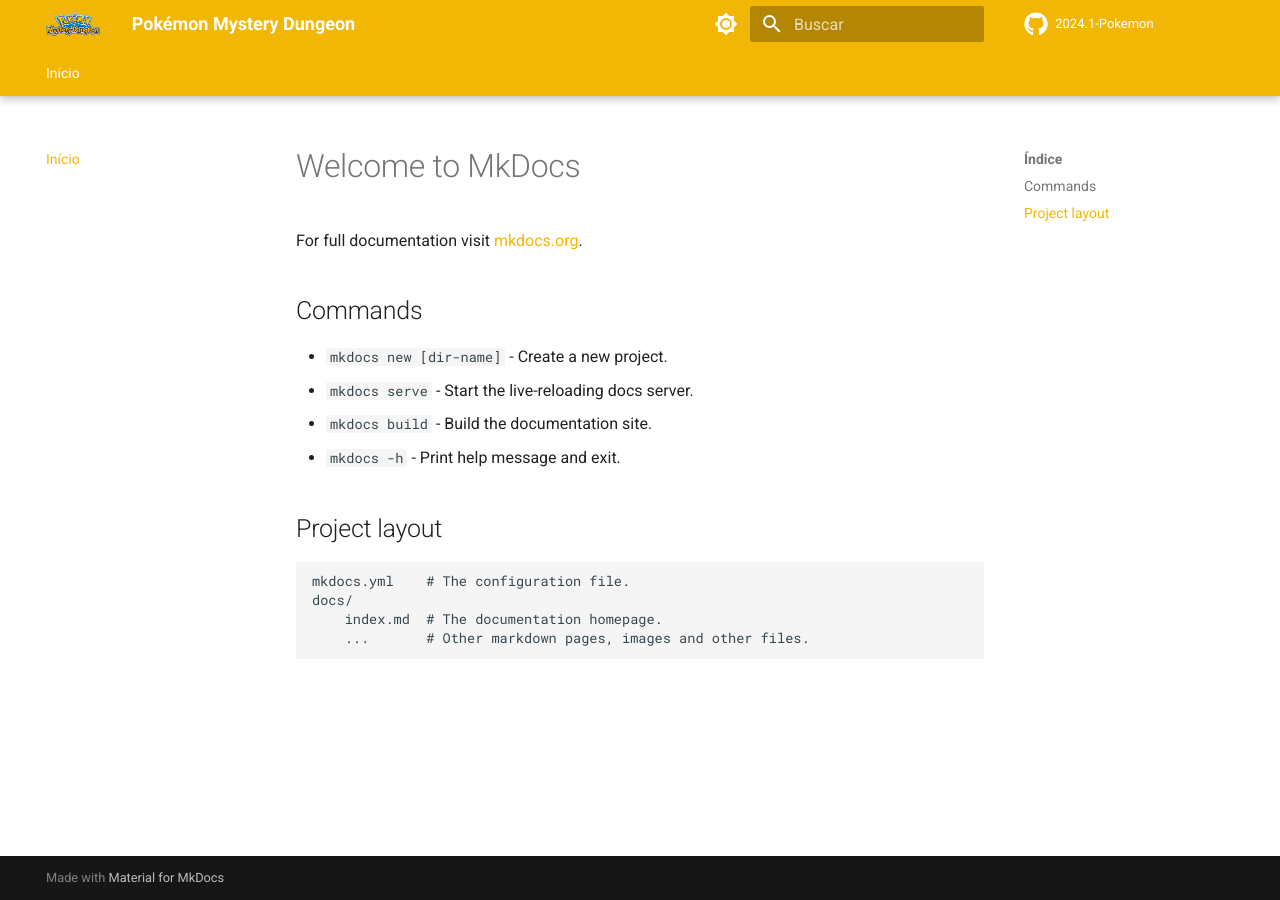
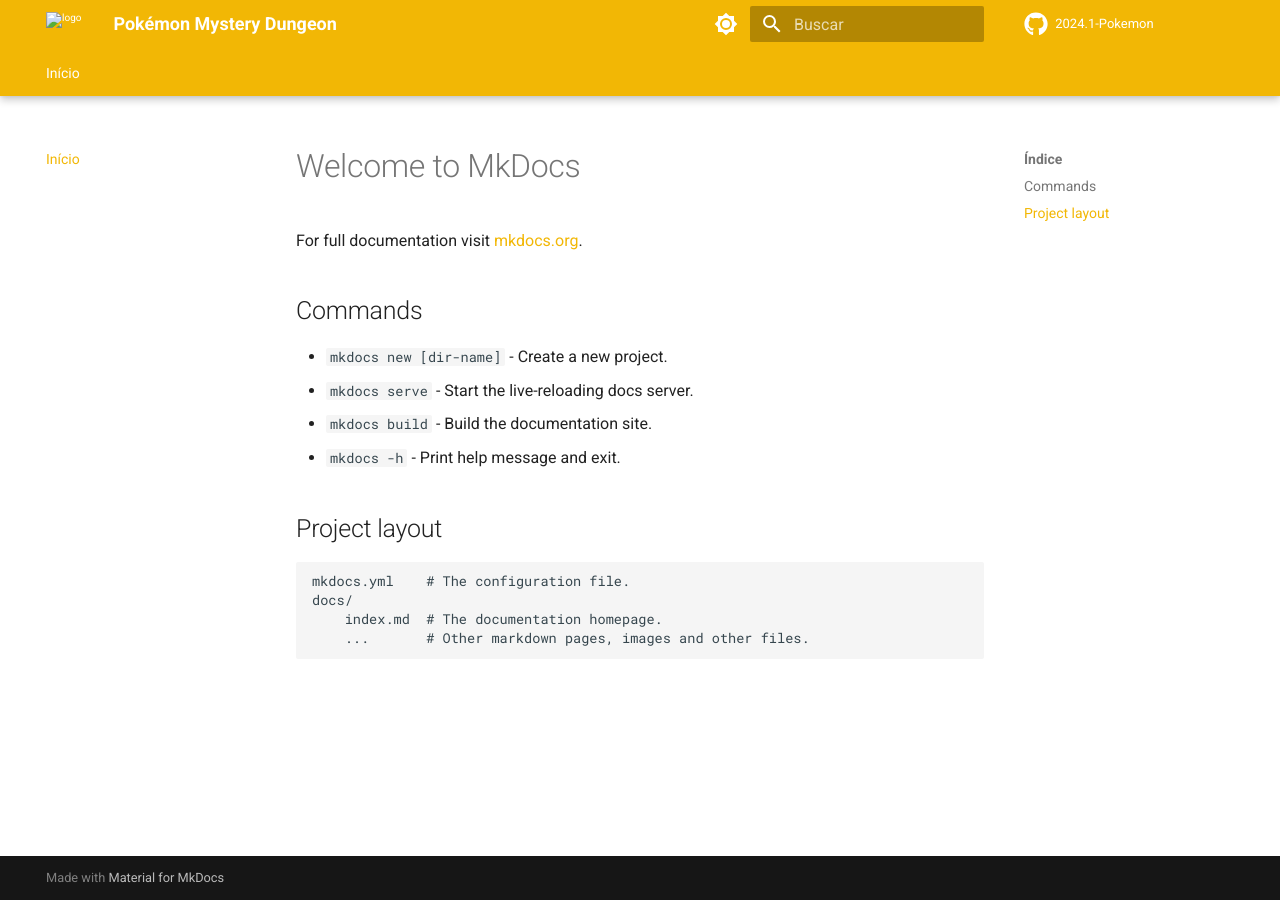
Before and after one commit to SBD1/2024.1-Pokemon, an MkDocs documentation site: the page built from docs/index.md, in a window 1280 px wide. Built offline with MkDocs 1.6.1 and Material for MkDocs 9.7.7, drawn with Linux system fonts in a browser that asks for light colours; comment, search, counter and statistics services are not loaded.

Commit message:
Update mkdocs.yml

```diff
--- a/mkdocs.yml
+++ b/mkdocs.yml
@@ -5,8 +5,8 @@ repo_url: https://github.com/SBD1/2024.1-Pokemon
 
 theme:
   name: material
-  logo: images/logo.png
-  favicon: images/logo-pokebola.png
+  logo: docs/images/logo.png
+  favicon: docs/images/logo-pokebola.png
   language: pt-BR
   icon:
     repo: fontawesome/brands/github
```
